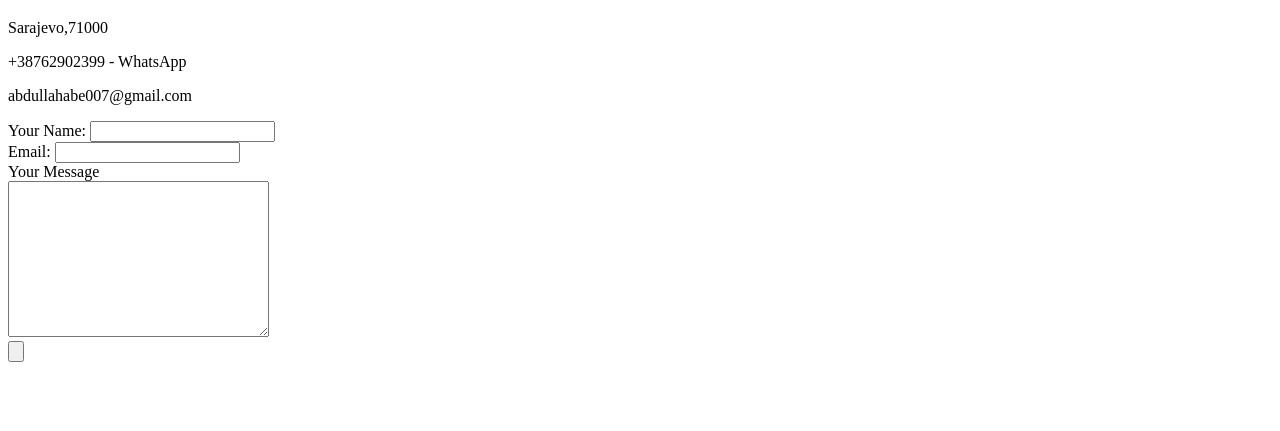
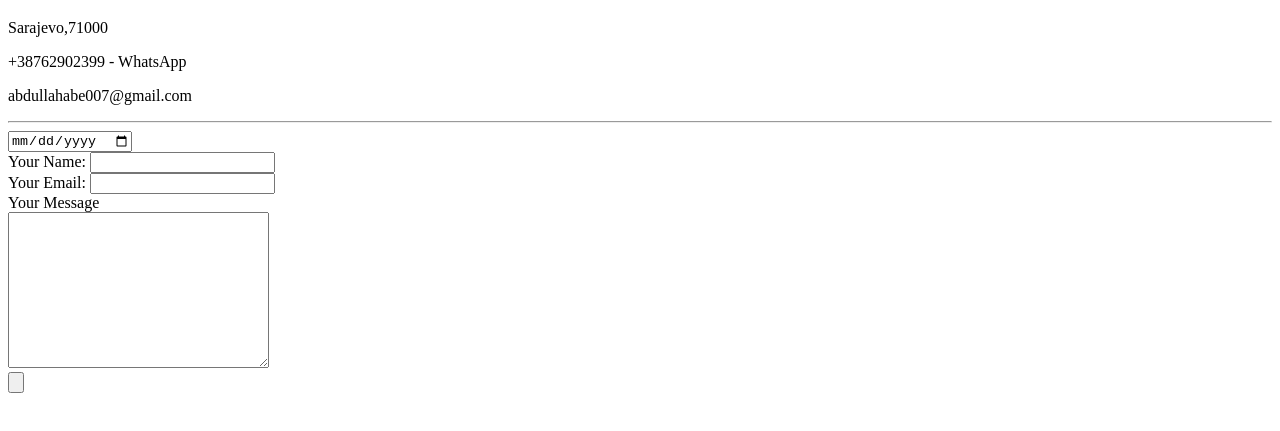
Before and after one commit to B3ERZEKER/CV, a plain HTML site: page mycontact.html in a window 1280 px wide. Shown: the part 61-492 px from the top of the page. Drawn offline with Linux system fonts and the light colour scheme.

Commit message:
Update v1.01 - Beautifed the site a little bit.

```diff
--- a/mycontact.html
+++ b/mycontact.html
@@ -9,11 +9,12 @@
     <p>Sarajevo,71000</p>
     <p>+38762902399 - WhatsApp</p>
     <p>abdullahabe007@gmail.com</p>
-
+    <hr>
     <form class="" action="mailto:abdullahabe007@gmail.com" method="post" enctype="text/plain">
+<input type="date" name="" value=""><br>
       <label for="">Your Name:</label>
       <input type="text" name="" value=""><br>
-      <label for="">Email:</label>
+      <label for="">Your Email:</label>
       <input type="email" name="" value=""><br>
       <label for="">Your Message</label><br>
       <textarea name="yourMessage" rows="10" cols="30"></textarea><br>
```
